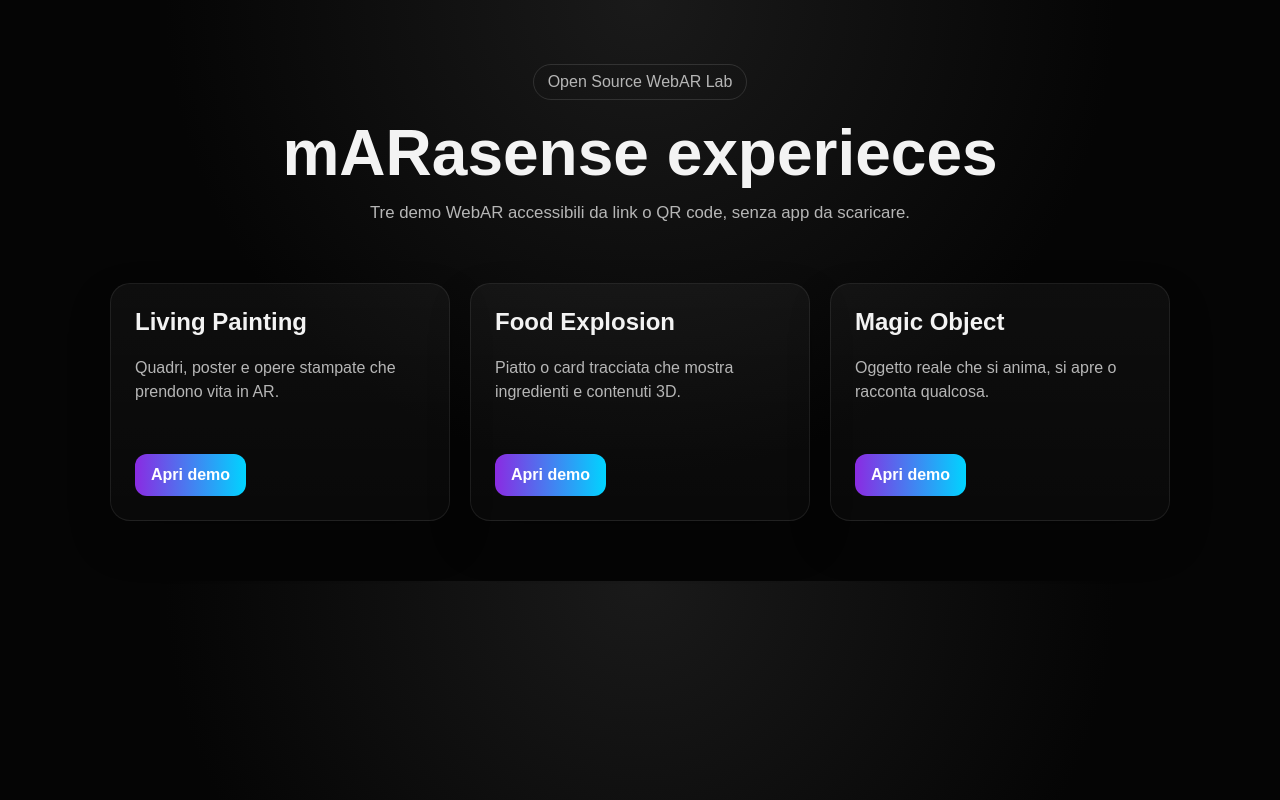
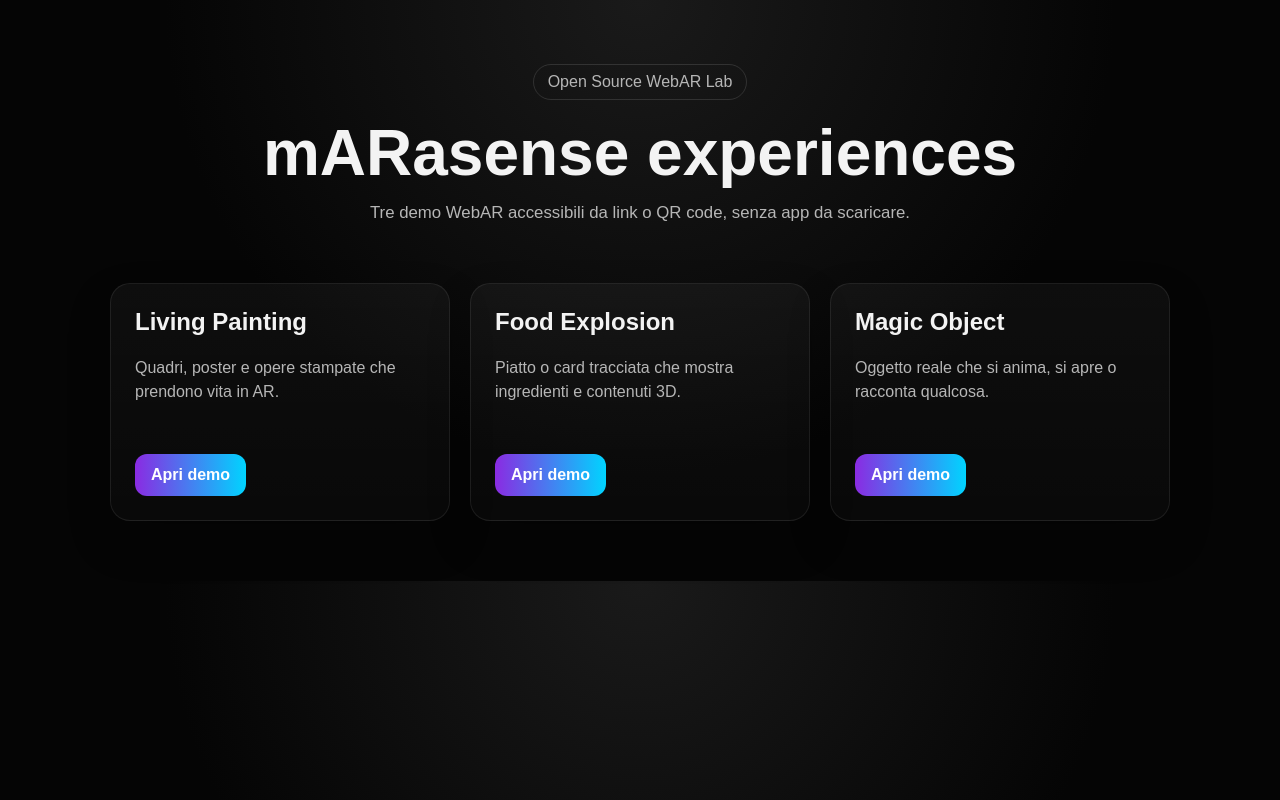
Before and after one commit to MaraAbbracchio80/mARasense-experiences, a plain HTML site: page index.html in a window 1280 px wide. Drawn offline with Linux system fonts and the light colour scheme.

Commit message:
modifica html pagina main

```diff
--- a/index.html
+++ b/index.html
@@ -10,7 +10,7 @@
   <main class="page">
     <header class="hero">
       <div class="badge">Open Source WebAR Lab</div>
-      <h1>mARasense experieces</h1>
+      <h1>mARasense experiences</h1>
       <p>
         Tre demo WebAR accessibili da link o QR code, senza app da scaricare.
       </p>
```
